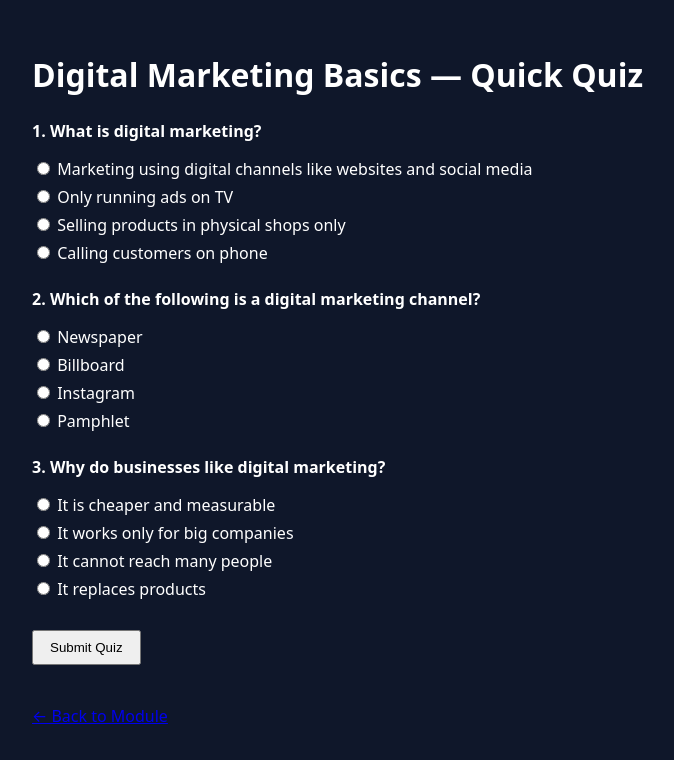
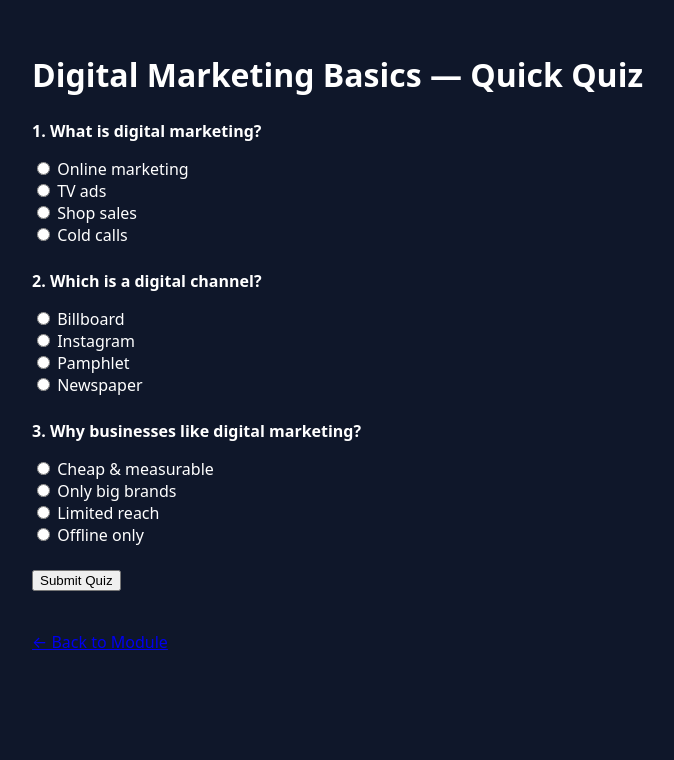
Before and after one commit to Scaleshiftlabs/scaleshift-learn, a React (Vite) app: page /course/module/1/quiz in a window 1280 px wide. Shown: the top 760 px of the page, without its empty margins (0-674 px from the left). Built offline with nearby package versions, Linux system fonts and the light colour scheme; no server answers.

Commit message:
content: complete module 2 wiring (videos, assignment, quiz, handouts)

```diff
--- a/src/pages/course/modules/Assignment.jsx
+++ b/src/pages/course/modules/Assignment.jsx
@@ -4,15 +4,20 @@ const ASSIGNMENTS = {
   1: {
     title: "Understand Digital Marketing Basics",
     instructions: [
-      "In your own words, explain what digital marketing means.",
-      "List any 3 places where you have seen digital marketing (example: Google, Instagram, YouTube, websites).",
-      "Explain why businesses prefer digital marketing over traditional methods."
+      "Explain digital marketing in your own words.",
+      "List 3 places where you see digital marketing daily.",
+      "Why do businesses prefer digital marketing?"
     ],
-    tips: [
-      "Write in simple English.",
-      "No need to search online.",
-      "Use examples from your daily life."
-    ]
+    tips: ["Use simple English.", "No need to search online.", "Use daily life examples."]
+  },
+  2: {
+    title: "Understand Digital Marketing Channels",
+    instructions: [
+      "List any 5 digital marketing channels you know.",
+      "Explain the difference between organic and paid channels.",
+      "Mention one channel you personally use the most and why."
+    ],
+    tips: ["Think from user point of view.", "Simple answers are enough."]
   }
 };
 
@@ -23,7 +28,7 @@ export default function Assignment() {
   if (!assignment) {
     return (
       <div style={{ padding: 32, color: "white" }}>
-        <p>No assignment found for this module.</p>
+        <p>No assignment found.</p>
         <Link to={`/course/module/${id}`}>← Back to Module</Link>
       </div>
     );
@@ -35,15 +40,15 @@ export default function Assignment() {
 
       <h3 style={{ marginTop: 24 }}>What you need to do:</h3>
       <ol>
-        {assignment.instructions.map((item, index) => (
-          <li key={index} style={{ marginBottom: 8 }}>{item}</li>
+        {assignment.instructions.map((item, i) => (
+          <li key={i} style={{ marginBottom: 8 }}>{item}</li>
         ))}
       </ol>
 
       <h3 style={{ marginTop: 24 }}>Tips:</h3>
       <ul>
-        {assignment.tips.map((tip, index) => (
-          <li key={index}>{tip}</li>
+        {assignment.tips.map((tip, i) => (
+          <li key={i}>{tip}</li>
         ))}
       </ul>
 
--- a/src/pages/course/modules/Handouts.jsx
+++ b/src/pages/course/modules/Handouts.jsx
@@ -3,16 +3,11 @@ import { useParams, Link } from "react-router-dom";
 const HANDOUTS = {
   1: {
     title: "Digital Marketing Basics — Handouts",
-    files: [
-      {
-        name: "What is Digital Marketing (PDF)",
-        url: "/handouts/module1-digital-marketing-basics.pdf"
-      },
-      {
-        name: "Key Terms Explained (PDF)",
-        url: "/handouts/module1-key-terms.pdf"
-      }
-    ]
+    files: [{ name: "Basics Notes (PDF)", url: "/handouts/module1-basics.pdf" }]
+  },
+  2: {
+    title: "Digital Marketing Channels — Handouts",
+    files: [{ name: "Channels Overview (PDF)", url: "/handouts/module2-channels.pdf" }]
   }
 };
 
@@ -23,7 +18,7 @@ export default function Handouts() {
   if (!data) {
     return (
       <div style={{ padding: 32, color: "white" }}>
-        <p>No handouts available for this module.</p>
+        <p>No handouts available.</p>
         <Link to={`/course/module/${id}`}>← Back to Module</Link>
       </div>
     );
@@ -35,10 +30,8 @@ export default function Handouts() {
 
       <ul style={{ marginTop: 24 }}>
         {data.files.map((f, i) => (
-          <li key={i} style={{ marginBottom: 8 }}>
-            <a href={f.url} style={{ color: "#38bdf8" }} download>
-              ⬇ {f.name}
-            </a>
+          <li key={i}>
+            <a href={f.url} style={{ color: "#38bdf8" }} download>⬇ {f.name}</a>
           </li>
         ))}
       </ul>
--- a/src/pages/course/modules/Quiz.jsx
+++ b/src/pages/course/modules/Quiz.jsx
@@ -5,36 +5,17 @@ const QUIZZES = {
   1: {
     title: "Digital Marketing Basics — Quick Quiz",
     questions: [
-      {
-        q: "What is digital marketing?",
-        options: [
-          "Marketing using digital channels like websites and social media",
-          "Only running ads on TV",
-          "Selling products in physical shops only",
-          "Calling customers on phone"
-        ],
-        answer: 0
-      },
-      {
-        q: "Which of the following is a digital marketing channel?",
-        options: [
-          "Newspaper",
-          "Billboard",
-          "Instagram",
-          "Pamphlet"
-        ],
-        answer: 2
-      },
-      {
-        q: "Why do businesses like digital marketing?",
-        options: [
-          "It is cheaper and measurable",
-          "It works only for big companies",
-          "It cannot reach many people",
-          "It replaces products"
-        ],
-        answer: 0
-      }
+      { q: "What is digital marketing?", options: ["Online marketing", "TV ads", "Shop sales", "Cold calls"], answer: 0 },
+      { q: "Which is a digital channel?", options: ["Billboard", "Instagram", "Pamphlet", "Newspaper"], answer: 1 },
+      { q: "Why businesses like digital marketing?", options: ["Cheap & measurable", "Only big brands", "Limited reach", "Offline only"], answer: 0 }
+    ]
+  },
+  2: {
+    title: "Digital Marketing Channels — Quick Quiz",
+    questions: [
+      { q: "Which is an organic channel?", options: ["Google Ads", "Facebook Ads", "SEO", "Banner ads"], answer: 2 },
+      { q: "Paid channels mainly help in?", options: ["Instant reach", "Free traffic", "Slow growth", "No tracking"], answer: 0 },
+      { q: "Which is a social media channel?", options: ["Email", "Instagram", "Website", "SMS"], answer: 1 }
     ]
   }
 };
@@ -48,15 +29,13 @@ export default function Quiz() {
   if (!quiz) {
     return (
       <div style={{ padding: 32, color: "white" }}>
-        <p>No quiz found for this module.</p>
+        <p>No quiz found.</p>
         <Link to={`/course/module/${id}`}>← Back to Module</Link>
       </div>
     );
   }
 
-  const score = quiz.questions.reduce((acc, q, i) => {
-    return acc + (selected[i] === q.answer ? 1 : 0);
-  }, 0);
+  const score = quiz.questions.reduce((acc, q, i) => acc + (selected[i] === q.answer ? 1 : 0), 0);
 
   return (
     <div style={{ padding: 32, color: "white", maxWidth: 900 }}>
@@ -66,39 +45,24 @@ export default function Quiz() {
         <div key={qi} style={{ marginTop: 24 }}>
           <p><strong>{qi + 1}. {q.q}</strong></p>
           {q.options.map((opt, oi) => (
-            <label key={oi} style={{ display: "block", marginBottom: 6 }}>
-              <input
-                type="radio"
-                name={`q-${qi}`}
-                disabled={submitted}
-                onChange={() => setSelected({ ...selected, [qi]: oi })}
-              />{" "}
-              {opt}
+            <label key={oi} style={{ display: "block" }}>
+              <input type="radio" name={`q-${qi}`} disabled={submitted}
+                onChange={() => setSelected({ ...selected, [qi]: oi })} /> {opt}
             </label>
           ))}
         </div>
       ))}
 
       {!submitted && (
-        <button
-          style={{ marginTop: 24, padding: "8px 16px" }}
-          onClick={() => setSubmitted(true)}
-        >
+        <button style={{ marginTop: 24 }} onClick={() => setSubmitted(true)}>
           Submit Quiz
         </button>
       )}
 
       {submitted && (
-        <div style={{ marginTop: 24 }}>
-          <p>
-            Your score: <strong>{score} / {quiz.questions.length}</strong>
-          </p>
-          <p>
-            {score >= 2
-              ? "Good job! You understand the basics."
-              : "No worries. Rewatch the videos and try again."}
-          </p>
-        </div>
+        <p style={{ marginTop: 16 }}>
+          Your score: <strong>{score}/{quiz.questions.length}</strong>
+        </p>
       )}
 
       <div style={{ marginTop: 40 }}>
--- a/src/pages/course/modules/Video.jsx
+++ b/src/pages/course/modules/Video.jsx
@@ -2,14 +2,12 @@ import { useParams, Link } from "react-router-dom";
 
 const VIDEO_MAP = {
   1: {
-    1: {
-      title: "What is Digital Marketing",
-      url: "https://www.youtube.com/embed/dQw4w9WgXcQ"
-    },
-    2: {
-      title: "Why Digital Marketing Matters",
-      url: "https://www.youtube.com/embed/dQw4w9WgXcQ"
-    }
+    1: { title: "What is Digital Marketing", url: "https://www.youtube.com/embed/dQw4w9WgXcQ" },
+    2: { title: "Why Digital Marketing Matters", url: "https://www.youtube.com/embed/dQw4w9WgXcQ" }
+  },
+  2: {
+    1: { title: "Overview of Digital Channels", url: "https://www.youtube.com/embed/dQw4w9WgXcQ" },
+    2: { title: "Organic vs Paid Channels", url: "https://www.youtube.com/embed/dQw4w9WgXcQ" }
   }
 };
 
```
